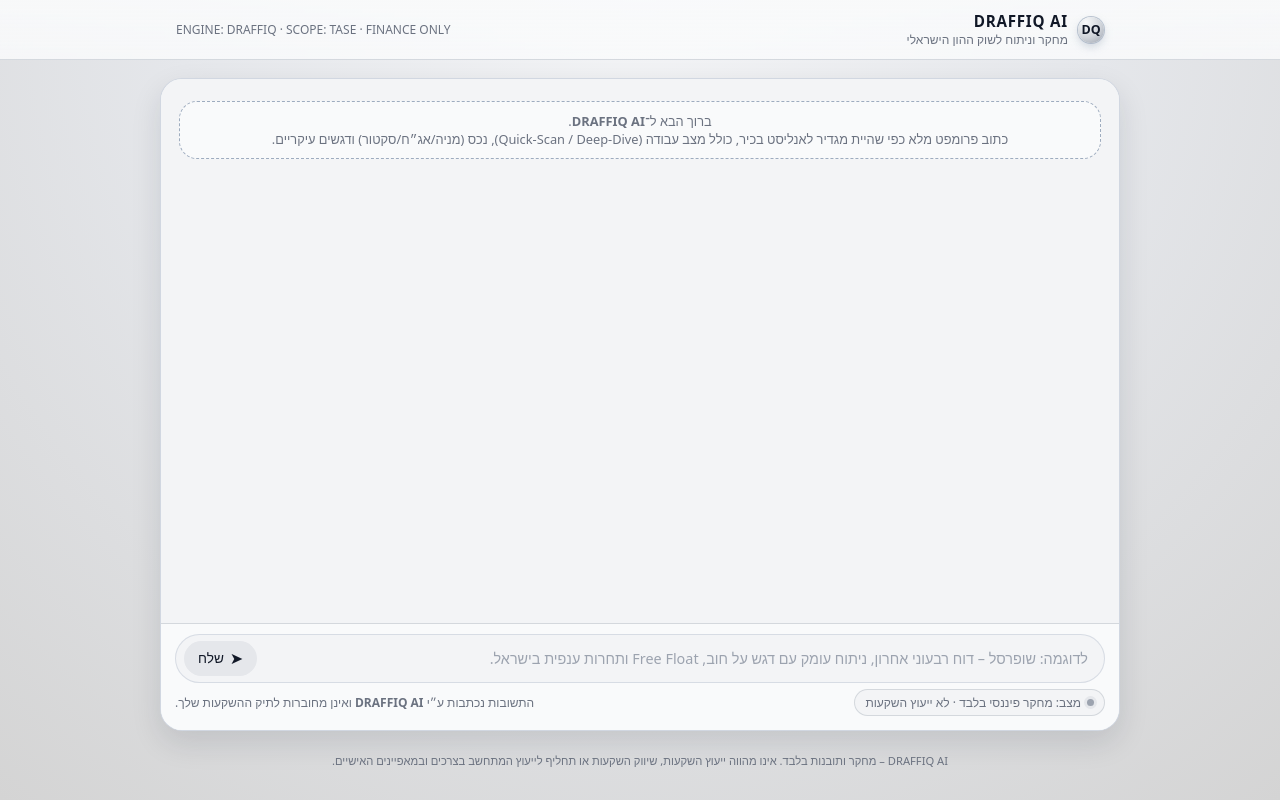
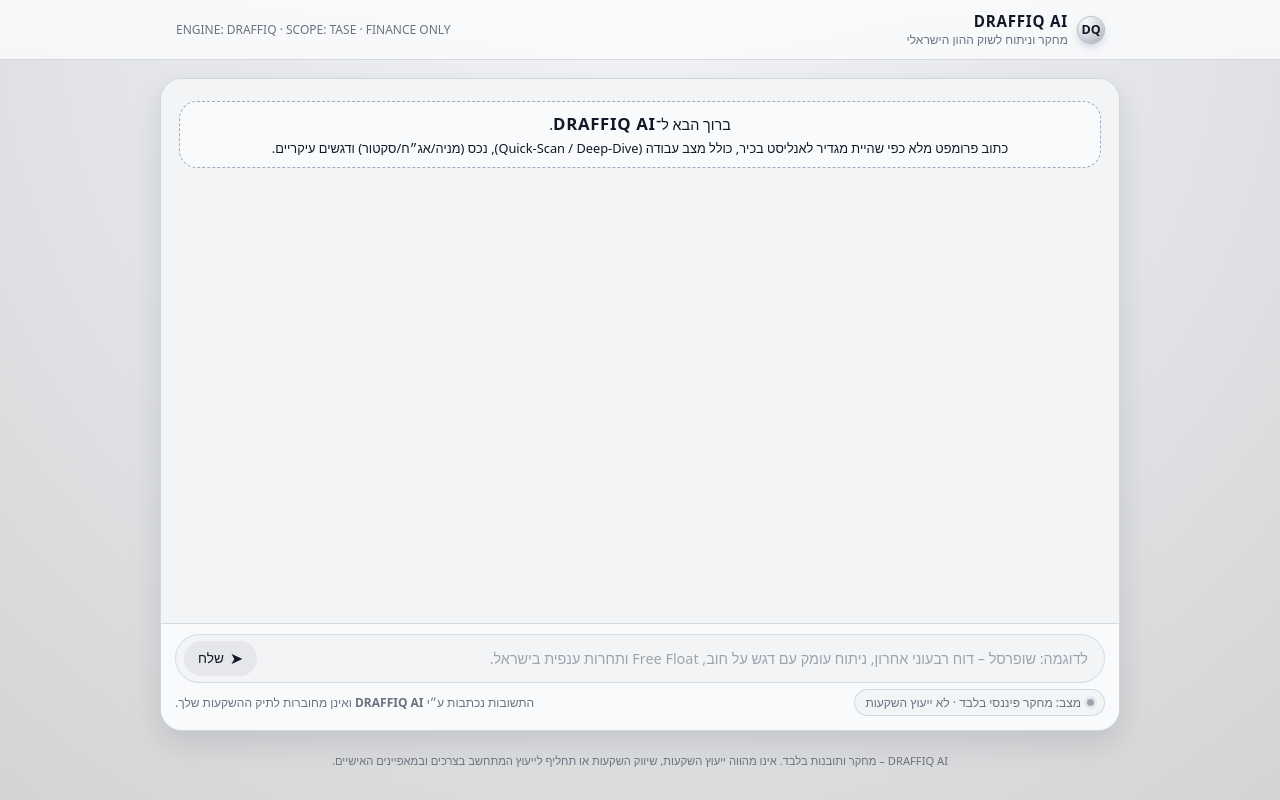
Before and after one commit to shauli-svg/analsis, a website: page public/index.html in a window 1280 px wide. Drawn offline with Linux system fonts and the light colour scheme.

Commit message:
Update index.html

```diff
--- a/public/index.html
+++ b/public/index.html
@@ -20,8 +20,7 @@
       --radius-xl: 22px;
       --radius-lg: 18px;
       --radius-md: 12px;
-      --shadow-soft:
-        0 12px 30px rgba(15, 23, 42, 0.12);
+      --shadow-soft: 0 12px 30px rgba(15, 23, 42, 0.12);
     }
 
     * {
@@ -253,10 +252,27 @@
       padding: 10px 12px;
       border-radius: var(--radius-lg);
       background: #f9fafb;
-      color: var(--text-muted);
       font-size: 0.8rem;
       text-align: center;
       border: 1px dashed rgba(148, 163, 184, 0.9);
+      color: var(--text-main);
+    }
+
+    .system-line-main {
+      font-size: 0.9rem;
+      margin-bottom: 4px;
+      color: var(--text-main);
+    }
+
+    .system-brand {
+      font-size: 1.05rem;
+      font-weight: 700;
+      letter-spacing: 0.04em;
+    }
+
+    .system-line-sub {
+      font-size: 0.8rem;
+      color: var(--text-main);
     }
 
     /* Input panel */
@@ -411,7 +427,7 @@
         transform: translateY(0);
         opacity: 0.4;
       }
-      50% {
+      50 {
         transform: translateY(-2px);
         opacity: 1;
       }
@@ -457,9 +473,13 @@
       <div class="panel">
         <div id="messages">
           <div class="message system">
-            ברוך הבא ל־<strong>DRAFFIQ AI</strong>.<br />
-            כתוב פרומפט מלא כפי שהיית מגדיר לאנליסט בכיר, כולל מצב עבודה (Quick-Scan / Deep-Dive),
-            נכס (מניה/אג״ח/סקטור) ודגשים עיקריים.
+            <div class="system-line-main">
+              ברוך הבא ל־<span class="system-brand">DRAFFIQ AI</span>.
+            </div>
+            <div class="system-line-sub">
+              כתוב פרומפט מלא כפי שהיית מגדיר לאנליסט בכיר, כולל מצב עבודה (Quick-Scan / Deep-Dive),
+              נכס (מניה/אג״ח/סקטור) ודגשים עיקריים.
+            </div>
           </div>
         </div>
 
@@ -526,8 +546,8 @@
         let clean = url;
         let trailing = "";
         while (/[),.!?]$/.test(clean)) {
+          trailing = clean.slice(0, -1);
           trailing = clean.slice(-1) + trailing;
-          clean = clean.slice(0, -1);
         }
         return `<a href="${clean}" target="_blank" rel="noopener noreferrer">${clean}</a>${trailing}`;
       });
@@ -545,7 +565,7 @@
       const avatar = document.createElement("div");
       avatar.className =
         "avatar-circle " + (role === "user" ? "avatar-user" : "avatar-assistant");
-      avatar.textContent = role === "user" ? "אתה" : "DQ";
+      avatar.textContent = role === "user" ? "YOU" : "DQ";
 
       avatarWrap.appendChild(avatar);
 
```
